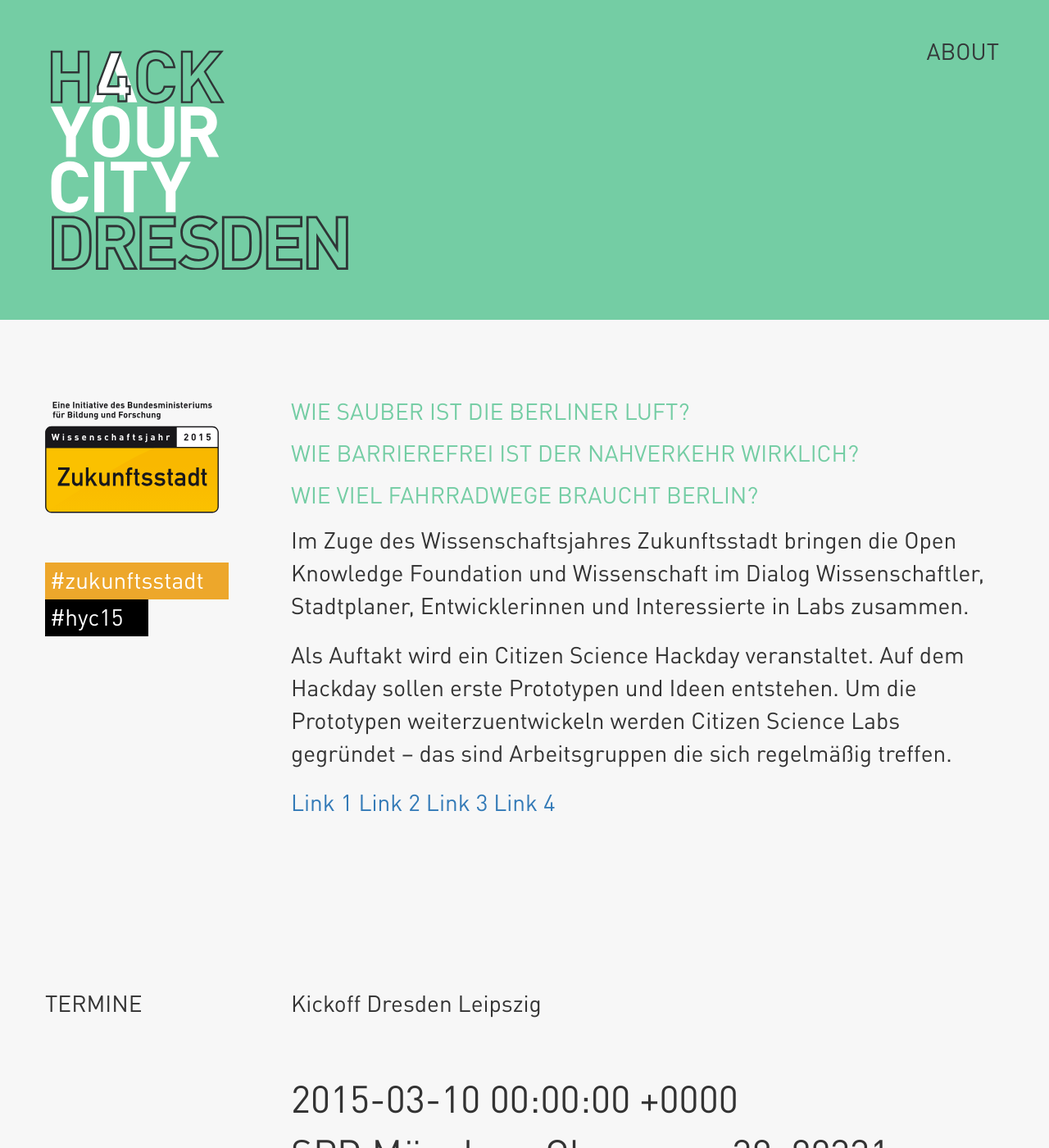
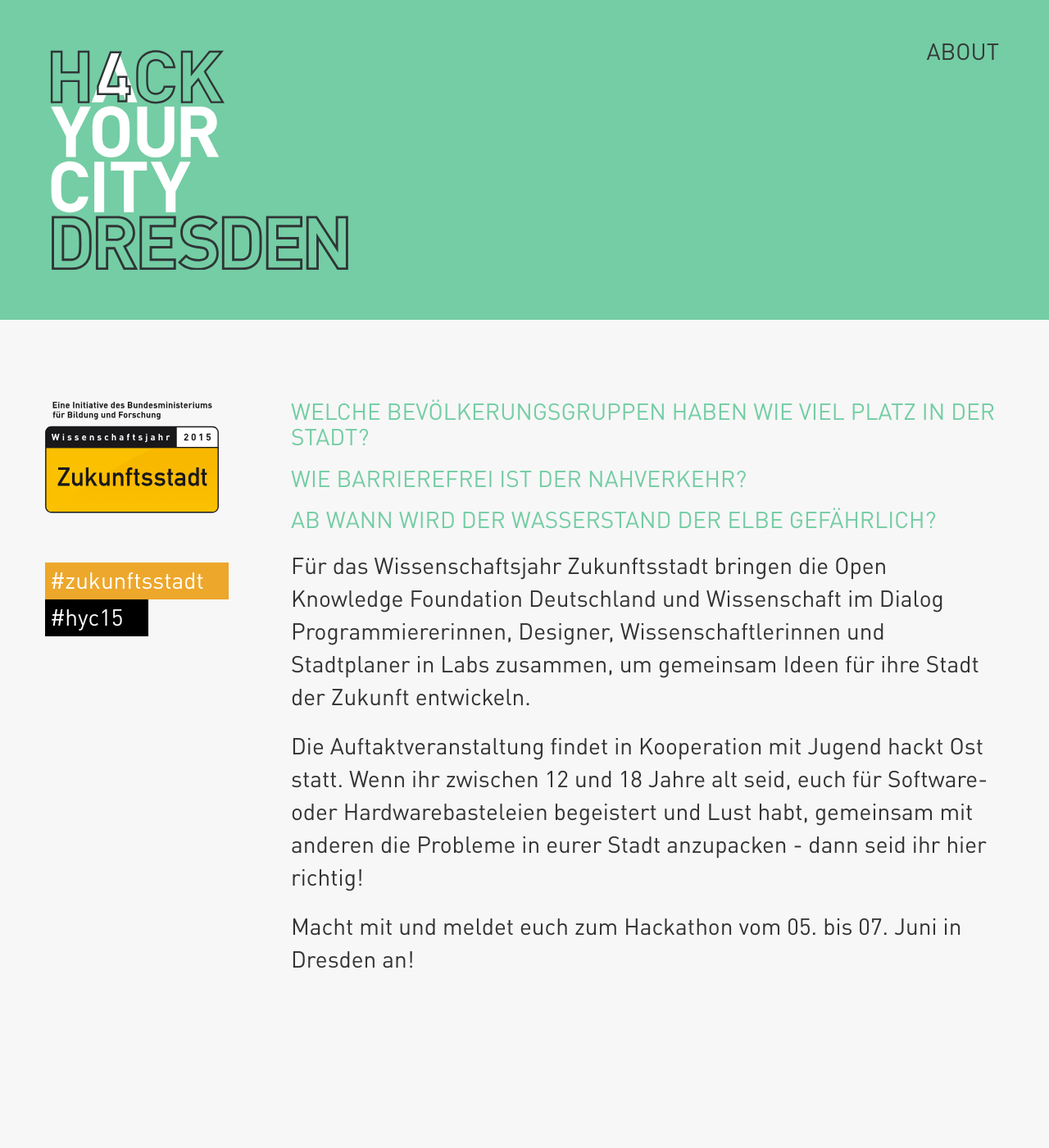
Before and after one commit to okfde/hackyourcity, a Jekyll site: the page built from labs/dresden-leipzig/index.html, in a window 1280 px wide and 1400 px high. Shown: the whole window at 82% size. Built offline with Jekyll 4.4.1, drawn with Linux system fonts in a browser that asks for light colours; nearby versions of some CDN libraries.

Commit message:
Bild und Text Update Lab Dresden

```diff
--- a/labs/dresden-leipzig/index.html
+++ b/labs/dresden-leipzig/index.html
@@ -5,35 +5,35 @@
 
 slider:
 - type: image
-  imgsrc: http://placehold.it/400x550&text=Bild1
-  alt: Bild 1
+  imgsrc: https://flic.kr/p/pcpFXz
+  alt: Brainstormingphase
 
 - type: image
-  imgsrc: http://placehold.it/400x550&text=Bild2
-  alt: Bild 2
+  imgsrc: https://flic.kr/p/oVd4MG
+  alt: MaKey MaKey mit mehr Kabeln!
 
 #- type: embed
-#  code: <iframe width="100%" src="https://www.youtube.com/embed/e6yHIayN0iI?showinfo=0" frameborder="0" allowfullscreen></iframe>
+#  code: <iframe width="100%" src="https://www.youtube.com/watch?v=crt-2b8VEtY" frameborder="0" allowfullscreen></iframe>
 
 - type: image
-  imgsrc: http://placehold.it/400x550&text=Bild3
-  alt: Bild 3
+  imgsrc: https://flic.kr/p/oVdCxP
+  alt: avr ethernet dev board
 
 - type: image
-  imgsrc: http://placehold.it/400x550&text=Bild3
-  alt: Bild 3
+  imgsrc: https://flic.kr/p/oVcba1
+  alt: Gedanken festhalten
 
 - type: image
-  imgsrc: http://placehold.it/400x550&text=Bild3
-  alt: Bild 3
+  imgsrc: https://flic.kr/p/pcGyTs
+  alt: Raspberry Pi
 
 - type: image
-  imgsrc: http://placehold.it/400x550&text=Bild3
-  alt: Bild 3
+  imgsrc: https://flic.kr/p/pdtZBD
+  alt: Feine Hardwarehacks
 
 - type: image
-  imgsrc: http://placehold.it/400x550&text=Bild3
-  alt: Bild 3
+  imgsrc: https://flic.kr/p/oVdBhT
+  alt: MaKey MaKey
 
 partners:
 - name: FooBar
@@ -46,16 +46,13 @@
 
 ---
 
-<h2>Wie sauber ist die Berliner Luft? </h2>
-<h2>Wie barrierefrei ist der Nahverkehr wirklich?</h2>
-<h2>Wie viel Fahrradwege braucht Berlin?</h2>
+<h2>Welche Bevölkerungsgruppen haben wie viel Platz in der Stadt? </h2>
+<h2>Wie barrierefrei ist der Nahverkehr? </h2>
+<h2>Ab wann wird der Wasserstand der Elbe gefährlich?</h2>
 
-<p>Im Zuge des Wissenschaftsjahres Zukunftsstadt bringen die Open Knowledge Foundation und Wissenschaft im Dialog Wissenschaftler, Stadtplaner, Entwicklerinnen und Interessierte in Labs zusammen.</p>
-<p>Als Auftakt wird ein Citizen Science Hackday veranstaltet.
-Auf dem Hackday sollen erste Prototypen und Ideen entstehen. Um die Prototypen weiterzuentwickeln werden Citizen Science Labs gegründet – das sind Arbeitsgruppen die sich regelmäßig treffen.</p>
+<p>Für das Wissenschaftsjahr Zukunftsstadt bringen die Open Knowledge Foundation Deutschland und Wissenschaft im Dialog Programmiererinnen, Designer, Wissenschaftlerinnen und Stadtplaner in Labs zusammen, um gemeinsam Ideen für ihre Stadt der Zukunft entwickeln.</p>
+<p>Die Auftaktveranstaltung findet in Kooperation mit Jugend hackt Ost statt. Wenn ihr zwischen 12 und 18 Jahre alt seid, euch für Software- oder Hardwarebasteleien begeistert und Lust habt, gemeinsam mit anderen die Probleme in eurer Stadt anzupacken - dann seid ihr hier richtig!
+</p>
 <p>
-  <a href="#">Link 1</a>
-  <a href="#">Link 2</a>
-  <a href="#">Link 3</a>
-  <a href="#">Link 4</a>
+ Macht mit und meldet euch zum Hackathon vom 05. bis 07. Juni in Dresden an!
 </p>
```
